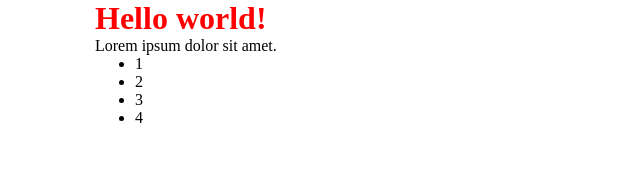
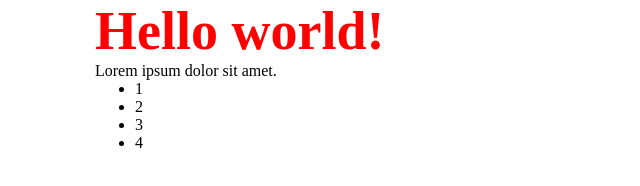
Before and after one commit to OdPavel/progect, a website: page app/index.html in a window 1280 px wide. Shown: the whole page, without its empty margins (0-640 px from the left). Drawn offline with nearby package versions, Linux system fonts and the light colour scheme; files that its build step writes are made by us from their sources.

Commit message:
correct title

```diff
--- a/app/sass/blocks/_header.scss
+++ b/app/sass/blocks/_header.scss
@@ -1,3 +1,4 @@
 .title{
     color: red;
+    font-size: 54px;
 }
```
